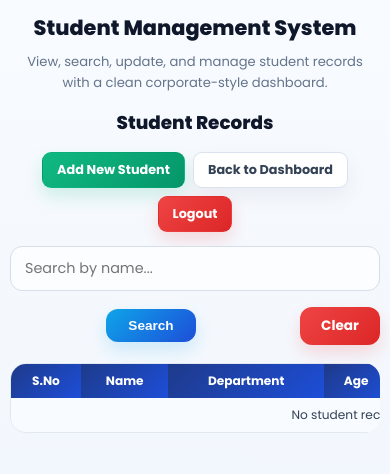
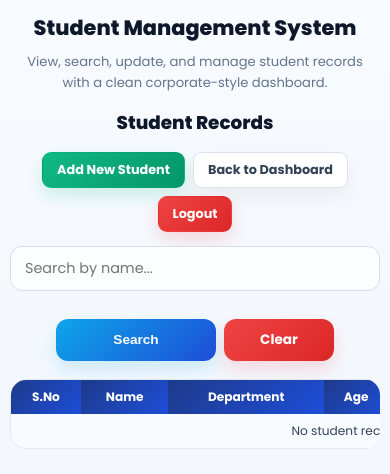
Before and after one commit to aashikmohammedt/student_management_system, a Django app: template myapp/templates/list.html in a window 390 px wide. Shown: the top 474 px of the page. Run offline with Django 5.2, Linux system fonts and the light colour scheme; the template is opened without the code that fills it, so the values that code supplies are empty.

Commit message:
Buttons Placement changes

```diff
--- a/static/css/style.css
+++ b/static/css/style.css
@@ -490,19 +490,22 @@ button:hover {
     display: flex;
     justify-content: center;
     align-items: center;
-    gap: 10px;
+    gap: 12px;
+    margin-top: 12px;
     flex-wrap: wrap;
-    width: 100%;
 }
 
 .search-btn {
-    width: auto !important;
-    min-width: 110px;
+    width: 140px;
+    height: 50px;
     margin-top: 0 !important;
-    padding: 10px 20px;
+    display: flex;
+    align-items: center;
+    justify-content: center;
     border-radius: 12px;
     background: linear-gradient(135deg, var(--info), var(--primary));
     font-size: 0.9rem;
+    font-weight: 700;
     box-shadow: 0 8px 18px rgba(14, 165, 233, 0.18);
 }
 
@@ -511,12 +514,12 @@ button:hover {
 }
 
 .clear-btn {
-    display: inline-flex;
+    width: 140px;
+    height: 50px;
+    display: flex;
     align-items: center;
     justify-content: center;
     text-decoration: none;
-    min-width: 100px;
-    padding: 10px 20px;
     border-radius: 12px;
     background: linear-gradient(135deg, var(--danger), var(--danger-dark));
     color: #ffffff;
@@ -788,17 +791,11 @@ tr:last-child td {
         gap: 8px;
     }
 
-    .search-btn {
-        width: auto !important;
-        min-width: 90px;
+    .search-btn,
+    .clear-btn {
+        width: 120px;
+        height: 46px;
         font-size: 0.85rem;
-        padding: 9px 14px;
-    }
-
-    .clear-btn {
-        min-width: 80px;
-        font-size: 0.85rem;
-        padding: 9px 14px;
     }
 
     label {
@@ -877,6 +874,12 @@ tr:last-child td {
         padding: 16px 10px 32px;
     }
 
+    .search-btn,
+    .clear-btn {
+        width: 110px;
+        height: 42px;
+    }
+
     .page-header {
         margin-bottom: 18px;
     }
```
